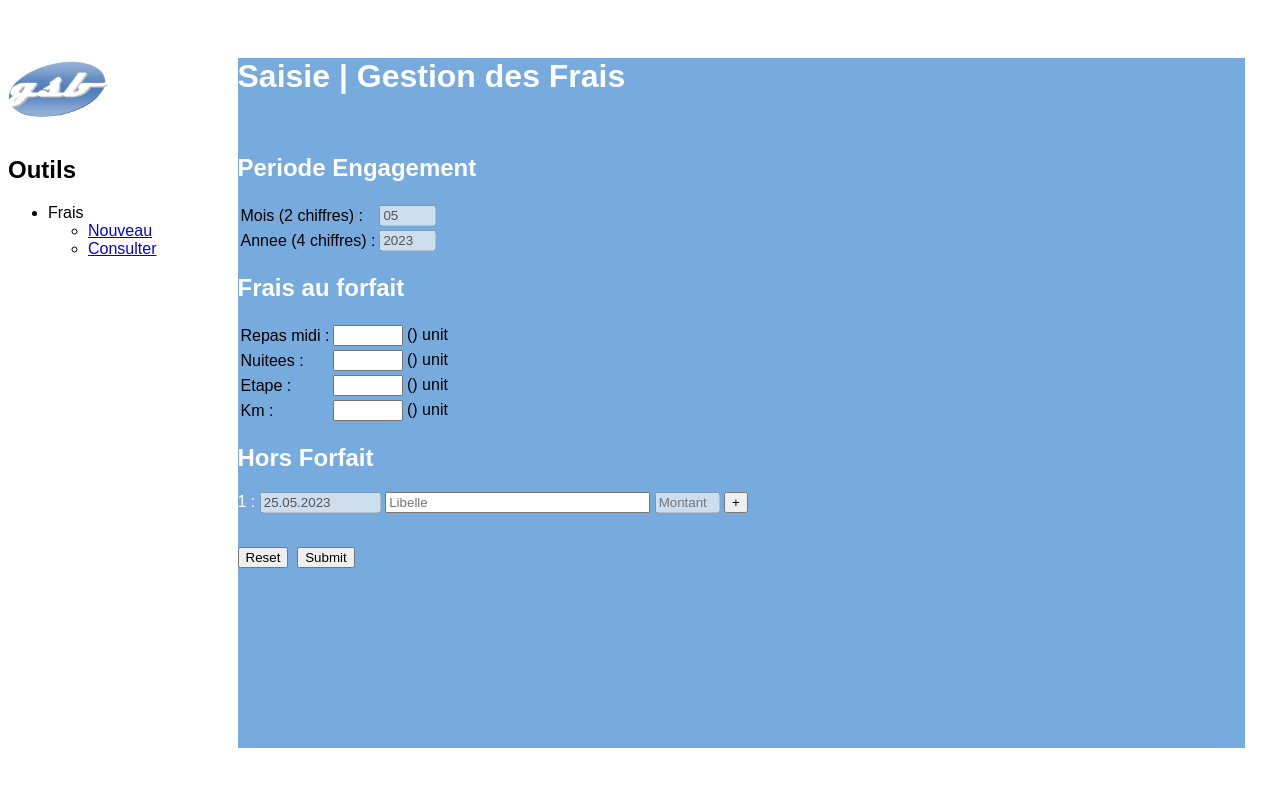
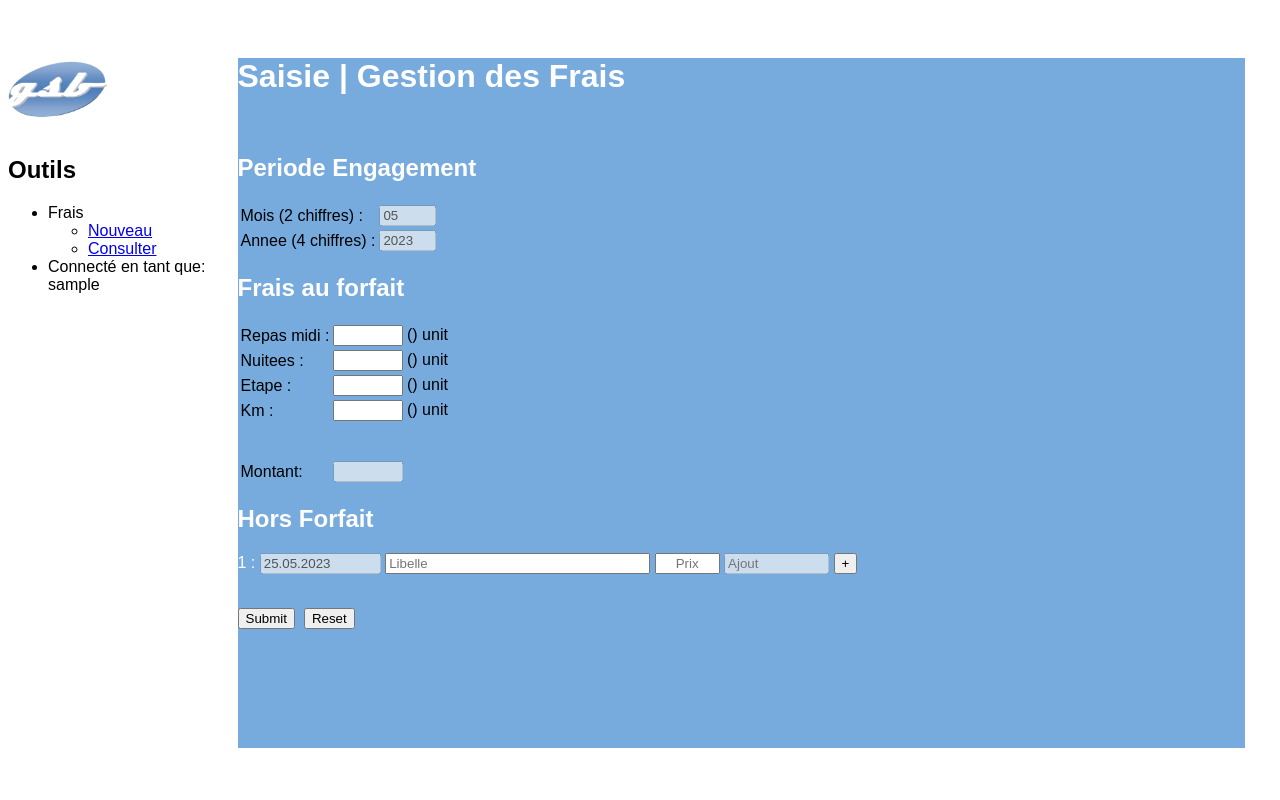
Before and after one commit to medhidev/GSB, a PHP site: page /visiteurs/formSaisieFrais.php in a window 1280 px wide. Run offline with PHP 8.4, Linux system fonts and the light colour scheme; the visitor is signed in with stand-in values (Sample User, id 1); data that the repository does not hold is empty.

Commit message:
récupération des données de session envoie vers la BDD en cour (casi fonctionnel) trouver une solution gérer

```diff
--- a/comptables/formValidFrais.php
+++ b/comptables/formValidFrais.php
@@ -27,7 +27,7 @@
 <body>
 <div name="gauche" style="clear:left:;float:left;width:18%; background-color:white; height:100%;">
 	<div name="coin" style="height:10%;text-align:center;">
-		<a href="../index.php">
+		<a href="../index.html">
 			<img src="../images/gsb.png" width="100" height="60"/>
 		</a>
 	</div>
@@ -80,7 +80,7 @@
 		</div>
 		<table style="color:white;">
 			<tr>
-				<th>Repas midi</th>
+				<td>Repas midi</td>
 				<th>Nuitee </th>
 				<th>Etape</th>
 				<th>Km </th>
--- a/styles/formsaisieFrais.css
+++ b/styles/formsaisieFrais.css
@@ -75,3 +75,8 @@ ul li a:hover {
   background-color: white;
   color: #77AADD;
 } */
+
+#bottom
+{
+  bottom: 0;
+}
--- a/visiteurs/formSaisieFrais.php
+++ b/visiteurs/formSaisieFrais.php
@@ -1,7 +1,6 @@
 <html>
 <?php
   session_start();
-  $_SESSION["connect"] = "sessionVisiteurSaisie";
 
   // Requêtes SQL
   require_once("../PHP/include/connection.inc.php");
@@ -34,6 +33,7 @@
 <head>
   <!-- <link rel="stylesheet" href="../styles/formsaisieFrais.css"> -->
   <link rel="shortcut icon" href="../images/gsb.png" type="image/x-icon">
+  <link rel="stylesheet" href="../styles/formsaisieFrais.css">
   <script src="../Js/emptyfield.js"></script>
   <title>Gestion des frais de visite</title>
 </head>
@@ -42,7 +42,7 @@
   <!-- GAUCHE-->
   <div name="gauche" style="clear:left;float:left;width:18%; background-color:white; height:100%;">
     <div name="coin" style="height:10%;margin-top: 50px;">
-      <a href="../index.php"><img src="../images/gsb.png" width="100" height="60"></a>
+      <a href="../index.html"><img src="../images/gsb.png" width="100" height="60"></a>
     </div>
     <div name="menu">
       <h2>Outils</h2>
@@ -52,6 +52,7 @@
           <li><a href="formSaisieFrais.php">Nouveau</a></li>
           <li><a href="formConsultFrais.php">Consulter</a></li>
         </ul>
+        <li id="bottom">Connecté en tant que: <br><?php echo $_SESSION["connectLogin"] ?></li>
       </ul>
     </div>
   </div>
@@ -135,6 +136,16 @@
               <?php echo "(".$prixKm.") unit";?>
             </td>
           </tr>
+          <tr>
+            <td>
+            <br><br>
+              Montant:
+            </td>
+            <td>
+              <br><br>
+              <input class="zone" style="width: 30%;" name="FRA_AUT_MONT" type="text" id="montant" disabled="disabled"/>
+            </td>
+          </tr>
         </table>
 
         <p class="titre">
@@ -144,16 +155,16 @@
           <label class="titre"> 1 : </label>
           <input type="text" size="12" name="FRA_AUT_DAT1" class="zone" placeholder="Date" disabled="disabled" value="<?php echo (string)date('d.m.Y');?>"/>
 
-          <input type="text" size="30" name="FRA_AUT_LIB1" class="zone" placeholder="Libelle"/>
+          <input type="text" size="30" name="FRA_AUT_LIB1" id="FRA_AUT_LIB1" class="zone" placeholder="Libelle"/>
+          <input type="text" size="5" name="prix" id="prix" class="zone" placeholder="Prix" style="text-align: center;"/>
 
-          <input class="zone" size="5" name="FRA_AUT_MONT1" type="text" id="montant" disabled="disbaled" placeholder="Montant"/>
+          <input class="zone" size="10" name="FRA_AUT_MONT1" id="FRA_AUT_MONT1" type="text" id="montant" disabled="disbaled" placeholder="Ajout"/>
           <input type="button" id="but1" value="+" onclick="ajoutLigne(1);" class="zone" />
         </div>
         <br>
         <p class="titre">
-          <!-- <label class="titre">&nbsp;</label> -->
-          <input class="zone" type="reset" />&nbsp;
-          <input class="zone" type="submit" />
+          <input class="zone" type="submit" />&nbsp;
+          <input class="zone" type="reset" />
       </form>
     </div>
   </div>
@@ -191,14 +202,24 @@
     libelle.setAttribute("type", "text");
     libelle.setAttribute("placeholder", "Libelle");
 
-    //zone de saisie pour un nouveau montant
+    //zone de saisie pour le prix
+    var prix = document.createElement("input");
+    laDiv.appendChild(prix);
+    prix.setAttribute("name", "prix" + pNumero);
+    prix.setAttribute("size", "5");
+    prix.setAttribute("class", "zone");
+    prix.setAttribute("type", "text");
+    prix.setAttribute("placeholder", "Prix");
+    prix.setAttribute("style", "text-align: center");
+
+    //Affichage montant
     var mont = document.createElement("input");
     laDiv.appendChild(mont);
     mont.setAttribute("name", "FRA_AUT_MONT" + pNumero);
-    mont.setAttribute("size", "3");
+    mont.setAttribute("size", "10");
     mont.setAttribute("class", "zone");
     mont.setAttribute("type", "text");
-    mont.setAttribute("placeholder", "Montant");
+    mont.setAttribute("placeholder", "Ajout");
     mont.setAttribute("disabled", "disabled");
     mont.setAttribute("id", "montant");
     var bouton = document.createElement("input");
@@ -212,18 +233,27 @@
     bouton.setAttribute("id", "but" + pNumero);
   }
 
-  // Récupération des éléments du formulaire
+  // Frais forfait
   var repas = document.querySelector("#FRA_REPAS");
   var nuit = document.querySelector("#FRA_NUIT");
   var etape = document.querySelector("#FRA_ETAP");
   var km = document.querySelector("#FRA_KM");
   var montant = document.querySelector("#montant");
 
+  // Frais hors-forfait
+  var libelle = document.querySelector("#FRA_AUT_LIB1");
+  var prix = document.querySelector("#prix");
+  var montantComplementaire = document.querySelector("#FRA_AUT_MONT1");
+
   // Ajout des écouteurs d'événements pour chaque champ d'entrée
   repas.addEventListener("input", calculFrais);
   nuit.addEventListener("input", calculFrais);
   etape.addEventListener("input", calculFrais);
   km.addEventListener("input", calculFrais);
+
+  //Activer l'event lorsque Prix & libelle sont complété
+  prix.addEventListener("input", AjoutPrix);
+  libelle.addEventListener("input", AjoutPrix);
 
   // Fonction de calcul des frais
   function calculFrais()
@@ -237,8 +267,25 @@
     }
     else
     {
-      montant.value = "";
+      montant.value = 0;
     }
+
+    return montant.value;
+  }
+
+  function AjoutPrix()
+  {
+    if (Boolean(libelle.value) && Boolean(prix.value))
+    {
+      var result = parseFloat(calculFrais()) + parseFloat(prix.value);
+      montantComplementaire.value = result;
+    }
+    else
+    {
+      montantComplementaire.value = 0;
+    }
+
+    return montantComplementaire.value;
   }
 </script>
 
```
Also changed, not shown: PHP/enregSaisieFrais.php (+9 -3 lines), PHP/include/dataUser.inc.php (deleted, +0 -11 lines), PHP/verifConnect.php (+18 -4 lines), index.html (renamed from index.php, +2 -16 lines), styles/erreur.css (deleted).
